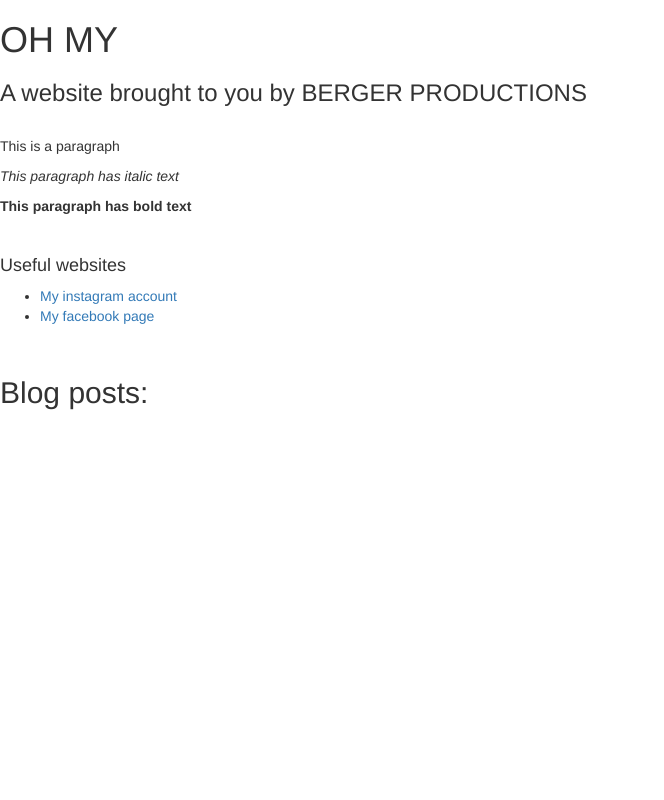
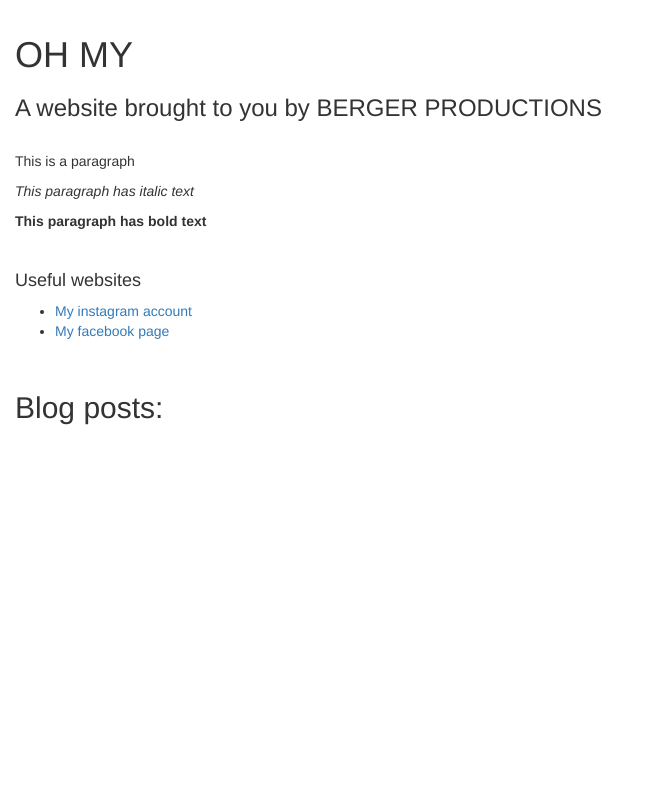
Before and after one commit to BirkBerger/my-first-blog, a Django app: page / in a window 1280 px wide. Shown: the whole page, without its empty margins (0-664 px from the left). Run offline with Django 3.2, Linux system fonts and the light colour scheme; data that the repository does not hold is empty; some libraries are stand-ins or nearby versions.

Commit message:
changed font, margin size and title colors

```diff
--- /dev/null
+++ b/blog/static/css/blog.css
@@ -0,0 +1,8 @@
+h1 a, h2 a {
+    color: #C25100;
+    font-family: 'Lobster';
+}
+
+body {
+    padding: 15px;
+}
--- a/blog/templates/blog/post_list.html
+++ b/blog/templates/blog/post_list.html
@@ -1,7 +1,12 @@
+{% load static %}
+
 <html>
 <head>
     <link rel="stylesheet" href="//maxcdn.bootstrapcdn.com/bootstrap/3.2.0/css/bootstrap.min.css">
     <link rel="stylesheet" href="//maxcdn.bootstrapcdn.com/bootstrap/3.2.0/css/bootstrap-theme.min.css">
+    <link href="//fonts.googleapis.com/css?family=Lobster&subset=latin,latin-ext" rel="stylesheet" type="text/css">
+    <link rel="stylesheet" href="{% static 'css/blog.css' %}">
+
     <title>OH MY</title>
 </head>
 <body>
@@ -22,8 +27,8 @@
     <div>
         <h4>Useful websites</h4>
         <ul>
-            <li><a href="https://www.instagram.com/birkberger/">My instagram account</a></li>
-            <li><a href="https://www.facebook.com/thea.b.berger/">My facebook page</a></li>
+            <li><a href="https://www.instagram.com/birkberger/" class="external_link">My instagram account</a></li>
+            <li><a href="https://www.facebook.com/thea.b.berger/" class="external_link">My facebook page</a></li>
         </ul>
     </div>
 
```
Also changed, not shown: blog/static/__init__.py (added), blog/static/css/__init__.py (added).
